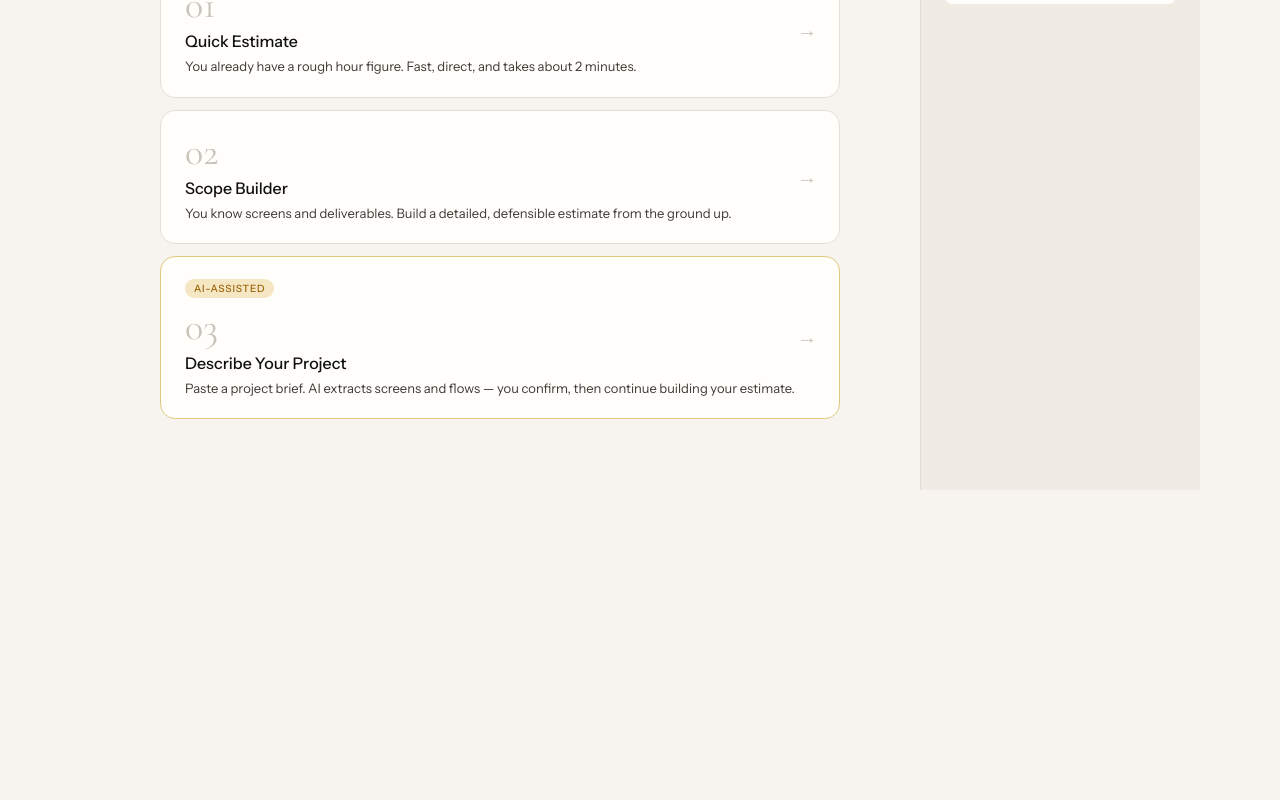
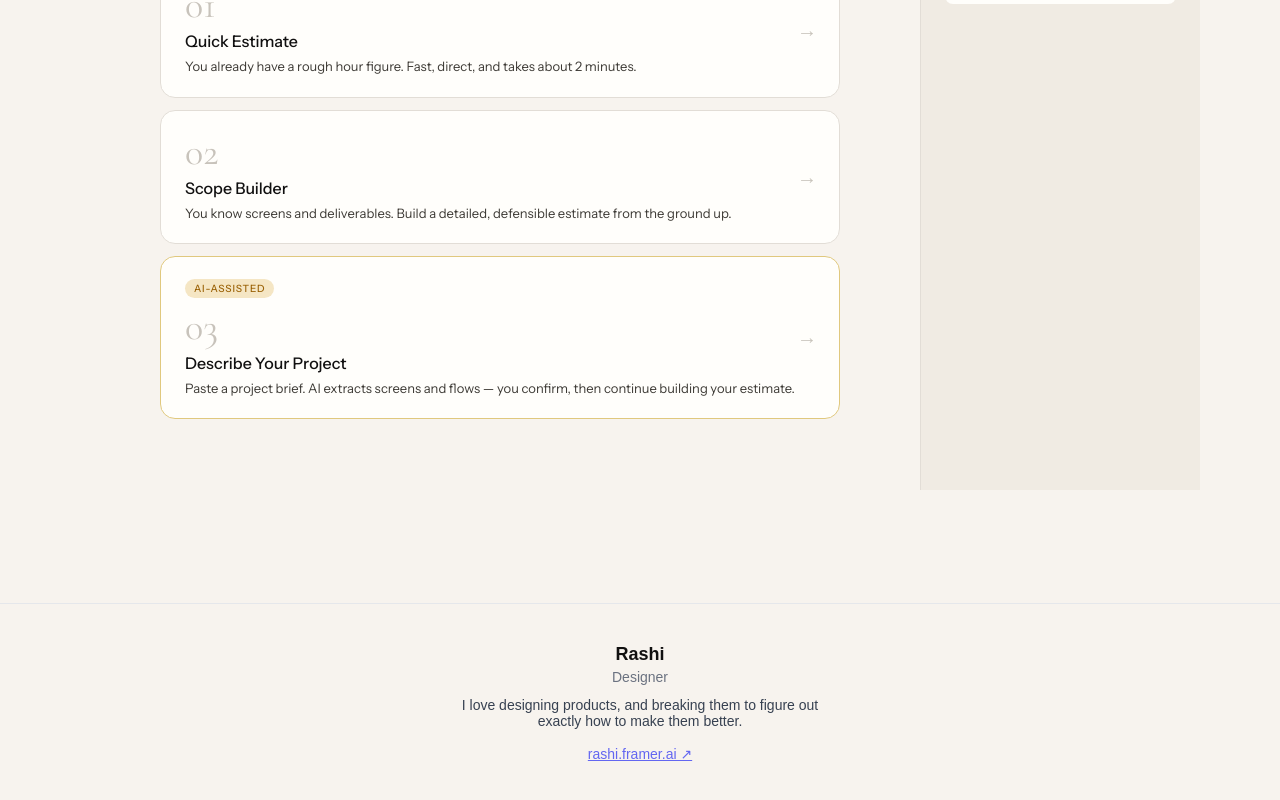
Before and after one commit to rashishah012-afk/Fair-Scope, a Next.js app: page / in a window 1280 px wide. Shown: the part 310-1110 px from the top of the page. Before the commit the page ends 873 px from the top, so only its background shows below. Built offline with nearby package versions, Linux system fonts and the light colour scheme.

Commit message:
Add about section

```diff
--- a/app/page.tsx
+++ b/app/page.tsx
@@ -1,5 +1,25 @@
 import FairScope from '@/components/FairScope';
 
 export default function Page() {
-  return <FairScope />;
+  return (
+    <>
+      <FairScope />
+      <footer style={{
+        textAlign: 'center',
+        padding: '40px 20px',
+        borderTop: '1px solid #e5e7eb',
+        marginTop: '40px',
+        fontFamily: 'sans-serif'
+      }}>
+        <p style={{ fontSize: '18px', fontWeight: 'bold', margin: '0 0 4px' }}>Rashi</p>
+        <p style={{ fontSize: '14px', color: '#6b7280', margin: '0 0 12px' }}>Designer</p>
+        <p style={{ fontSize: '14px', color: '#374151', margin: '0 0 16px', maxWidth: '400px', marginInline: 'auto' }}>
+          I love designing products, and breaking them to figure out exactly how to make them better.
+        </p>
+        <a href="https://rashi.framer.ai/" target="_blank" style={{ fontSize: '14px', color: '#6366f1' }}>
+          rashi.framer.ai ↗
+        </a>
+      </footer>
+    </>
+  );
 }
```
